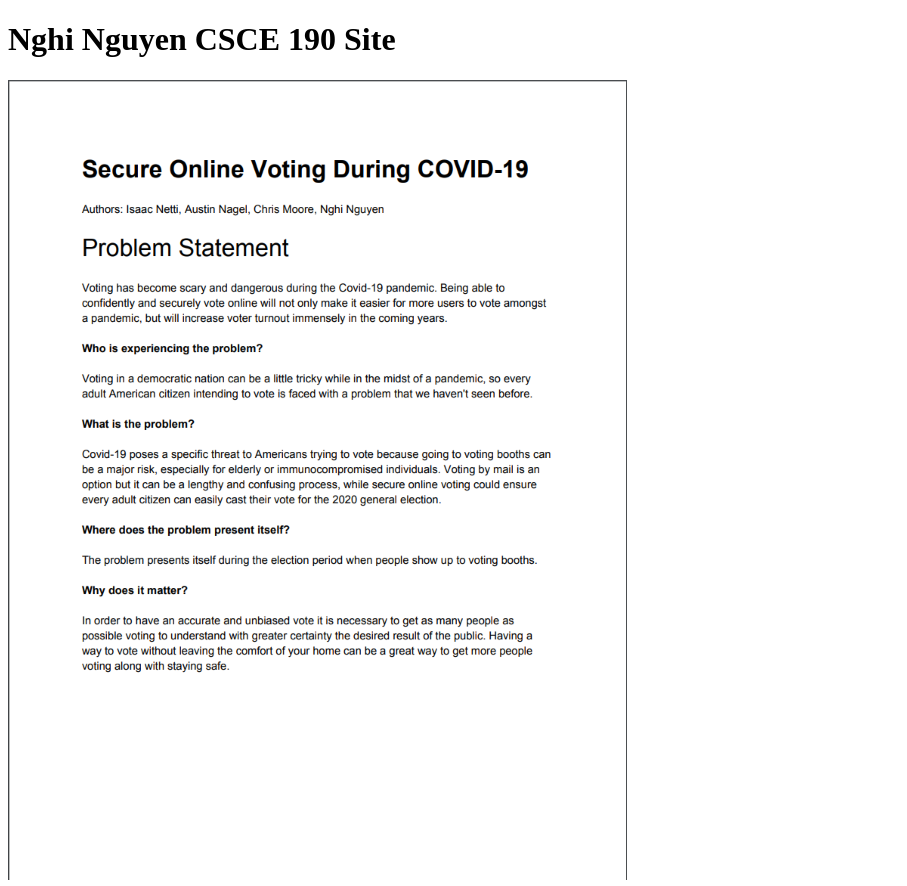
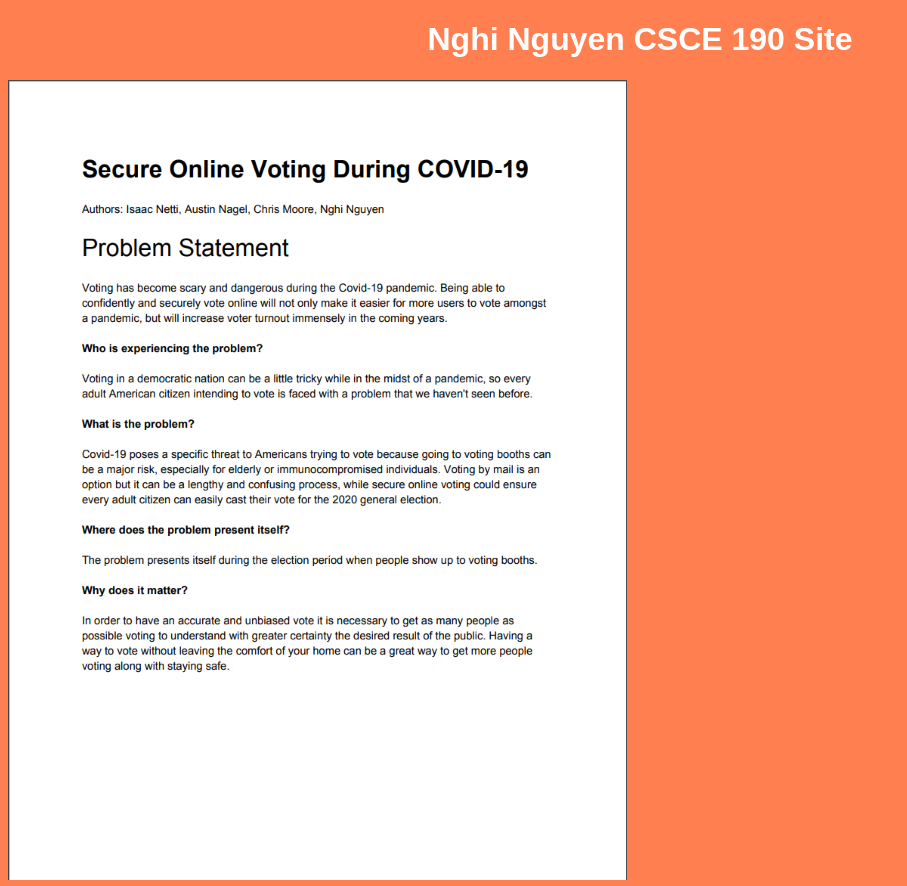
Before and after one commit to suhibl032/suhibl032.github.io, a plain HTML site: page index.html in a window 1280 px wide. Shown: the top 886 px of the page, without its empty margins (0-907 px from the left). Drawn offline with Linux system fonts and the light colour scheme.

Commit message:
Add files via upload

```diff
--- a/index.html
+++ b/index.html
@@ -2,6 +2,7 @@
 <html>
     <head>
         <title>Nghi Nguyen CSCE 190 Site</title>
+        <link rel="stylesheet" href="styles.css">
     </head>
     <body>
         <h1>Nghi Nguyen CSCE 190 Site</h1>
--- /dev/null
+++ b/styles.css
@@ -0,0 +1,9 @@
+body {
+    background: coral;
+    font-family:Arial, Helvetica, sans-serif ;
+}
+
+h1 {
+    color:white;
+    text-align: center;
+}
```
